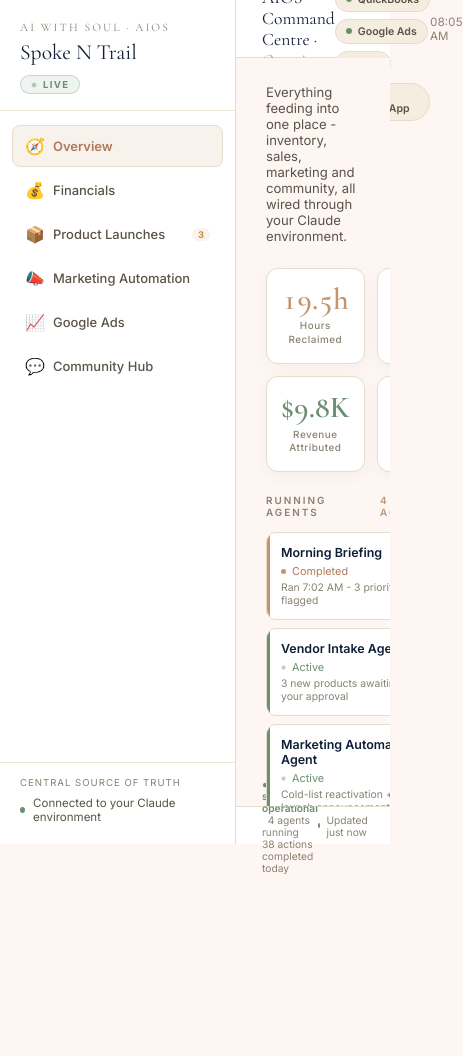
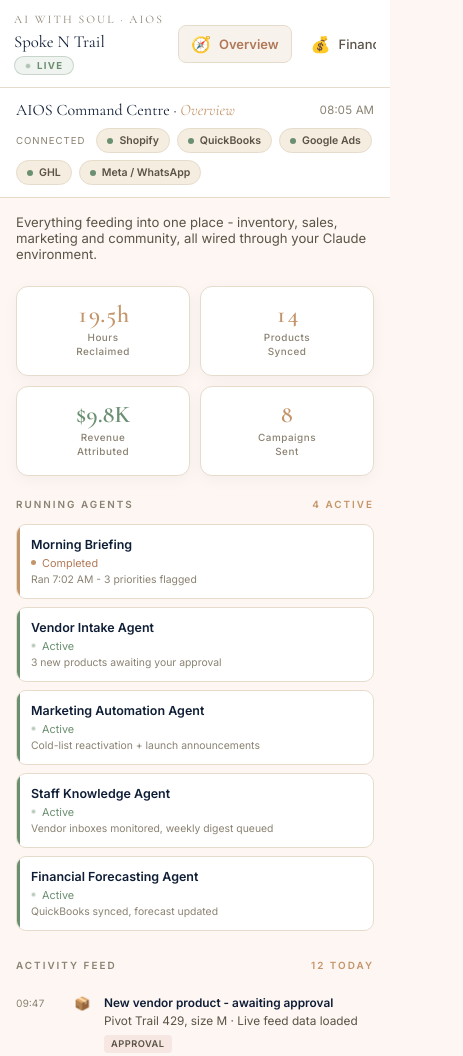
Before and after one commit to aiwithsoulofficial/aws-offer-jimmy, a plain HTML site: page mission-control.html in a window 390 px wide. Shown: the top 1056 px of the page, 463 px wide, since content can reach past the window. Before the commit the page ends 874 px from the top, so only its background shows below. Drawn offline with nearby package versions, Linux system fonts and the light colour scheme.

Commit message:
Optimise Command Centre for mobile - scrollable top nav, stacked layout, scrollable ads table

```diff
--- a/mission-control.html
+++ b/mission-control.html
@@ -170,7 +170,7 @@
 .status-scheduled{color:var(--bronze);}
 
 /* ads table */
-.ads-table{width:100%;border-collapse:collapse;font-size:.76rem;}
+.ads-table{width:100%;min-width:520px;border-collapse:collapse;font-size:.76rem;}
 .ads-table th{text-align:left;font-size:.6rem;letter-spacing:1px;text-transform:uppercase;color:var(--text-light);padding:0 0 10px;font-weight:600;}
 .ads-table td{padding:11px 0;border-top:1px solid var(--border-soft);}
 .ads-table td.num{font-variant-numeric:tabular-nums;color:var(--text-mid);}
@@ -204,6 +204,40 @@
 .update-dot { width:5px; height:5px; border-radius:50%; background:var(--success); }
 
 @media(max-width:1100px){ .grid-3{grid-template-columns:1fr;} .grid-2{grid-template-columns:1fr;} .stat-grid{grid-template-columns:1fr 1fr;} }
+
+/* MOBILE */
+.ads-table-wrap{overflow-x:auto;-webkit-overflow-scrolling:touch;}
+@media(max-width:860px){
+  html,body{height:auto;overflow:visible;}
+  body{display:block;}
+  .app{flex-direction:column;height:auto;}
+  .sidebar{width:100%;flex-direction:row;align-items:center;padding:12px 14px;border-right:none;border-bottom:1px solid var(--border);gap:14px;flex-shrink:0;}
+  .sidebar-brand{padding:0;border-bottom:none;margin-bottom:0;flex-shrink:0;}
+  .sidebar-biz{font-size:1.05rem;}
+  .sidebar-live{margin-top:4px;}
+  .sidebar-nav{flex-direction:row;overflow-x:auto;-webkit-overflow-scrolling:touch;gap:6px;padding:0;flex:1;min-width:0;}
+  .nav-item{flex-shrink:0;white-space:nowrap;padding:8px 12px;}
+  .nav-item .nb{margin-left:6px;}
+  .sidebar-foot{display:none;}
+  .main-area{flex:none;}
+  .topbar{flex-wrap:wrap;height:auto;padding:12px 16px;gap:10px;row-gap:8px;}
+  .topbar-title{font-size:1rem;}
+  .integrations{order:3;width:100%;}
+  .topbar-time{margin-left:auto;}
+  .content-area{overflow-y:visible;padding:16px;}
+  .grid-3{grid-template-columns:1fr;gap:20px;}
+  .stat-grid{grid-template-columns:1fr 1fr;gap:10px;}
+  .stat-num{font-size:1.5rem;}
+  .product-card{flex-wrap:wrap;}
+  .product-actions{width:100%;justify-content:flex-end;margin-top:8px;}
+  .content-row{grid-template-columns:1fr;gap:4px;padding:12px 0;}
+  .content-row > div:nth-child(4){justify-self:start;}
+  .channel-card{flex-wrap:wrap;}
+  .channel-count{margin-left:0;text-align:left;}
+  .statusbar{flex-wrap:wrap;height:auto;padding:10px 16px;gap:6px;text-align:center;}
+  .statusbar-left{width:100%;justify-content:center;flex-wrap:wrap;}
+}
+
 </style>
 </head>
 <body>
@@ -417,6 +451,7 @@
 
         <div class="card">
           <div class="section-label">Active Campaigns</div>
+          <div class="ads-table-wrap">
           <table class="ads-table">
             <tr><th>Campaign</th><th>Spend</th><th>CTR</th><th>Conversions</th><th>Status</th></tr>
             <tr><td><div class="campaign-name">Retail - New Store Launch</div><div class="campaign-meta">Search + Display</div></td><td class="num">$620</td><td class="num">4.8%</td><td class="num">22</td><td><span class="pill-active">Active</span></td></tr>
@@ -424,6 +459,7 @@
             <tr><td><div class="campaign-name">Retail - Trail Bike Range</div><div class="campaign-meta">Shopping</div></td><td class="num">$540</td><td class="num">2.6%</td><td class="num">18</td><td><span class="pill-active">Active</span></td></tr>
             <tr><td><div class="campaign-name">Retail Remarketing</div><div class="campaign-meta">Display</div></td><td class="num">$290</td><td class="num">5.2%</td><td class="num">15</td><td><span class="pill-active">Active</span></td></tr>
           </table>
+          </div>
         </div>
       </div>
 
```
